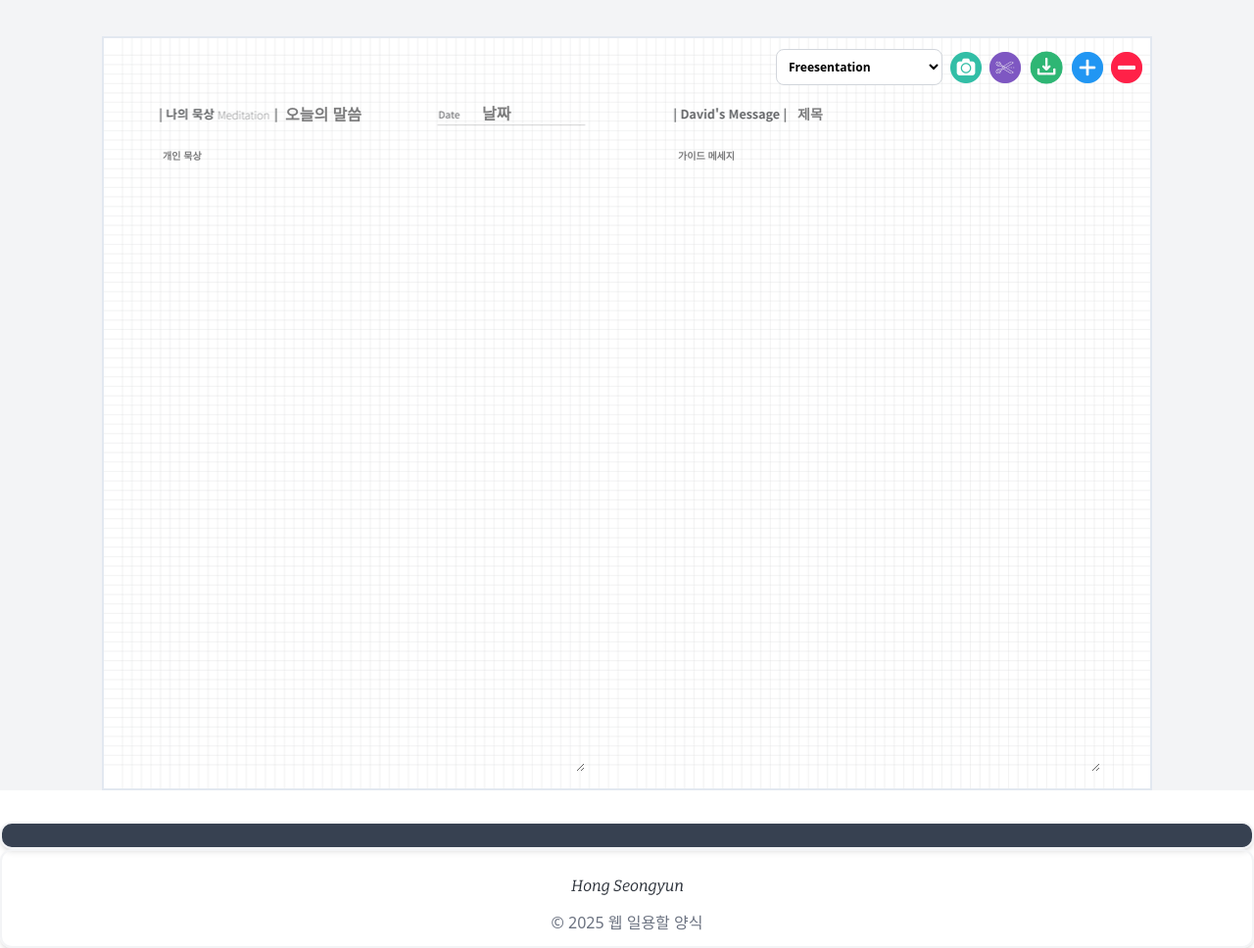
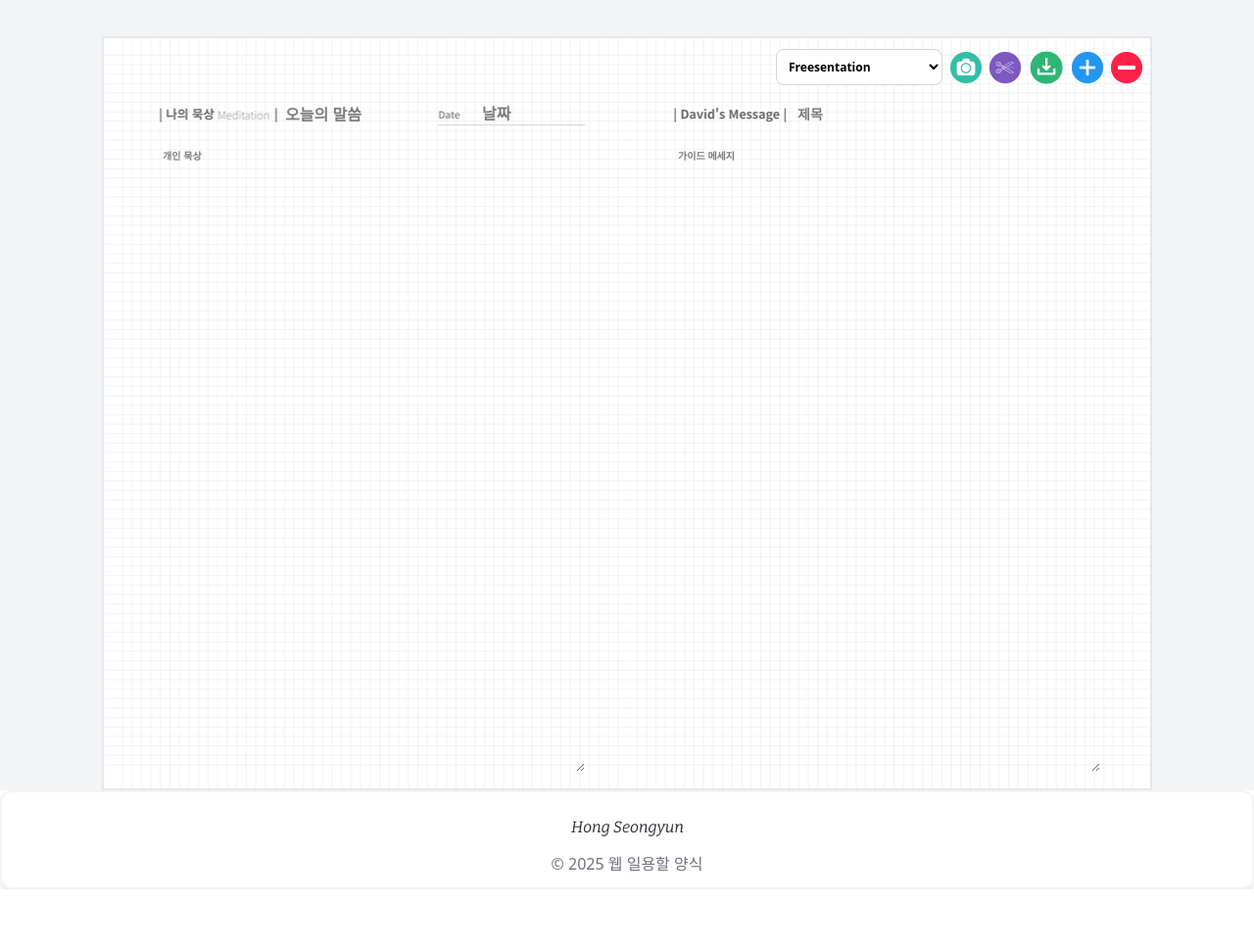
Before and after one commit to SeongYunHong/daily_bread, a website: page index.html in a window 1280 px wide. Shown: the top 968 px of the page at 98% size. After the commit the page ends 908 px from the top, so only its background shows below. Drawn offline with nearby package versions, Linux system fonts and the light colour scheme; a web font is replaced by a local one.

Commit message:
중복 클래스 제거

```diff
--- a/index.html
+++ b/index.html
@@ -132,10 +132,6 @@
             </div>
         </div>
     </main>
-    <footer class="mt-8 text-center">
-        <div class="bg-gray-700 rounded-xl shadow-md p-3 border-2 border-gray-100">
-        </div>
-    </div>
     <footer class="text-center">
         <div class="rounded-xl shadow-md p-3 border-2 border-gray-100">
             <div class="flex justify-center">
```
